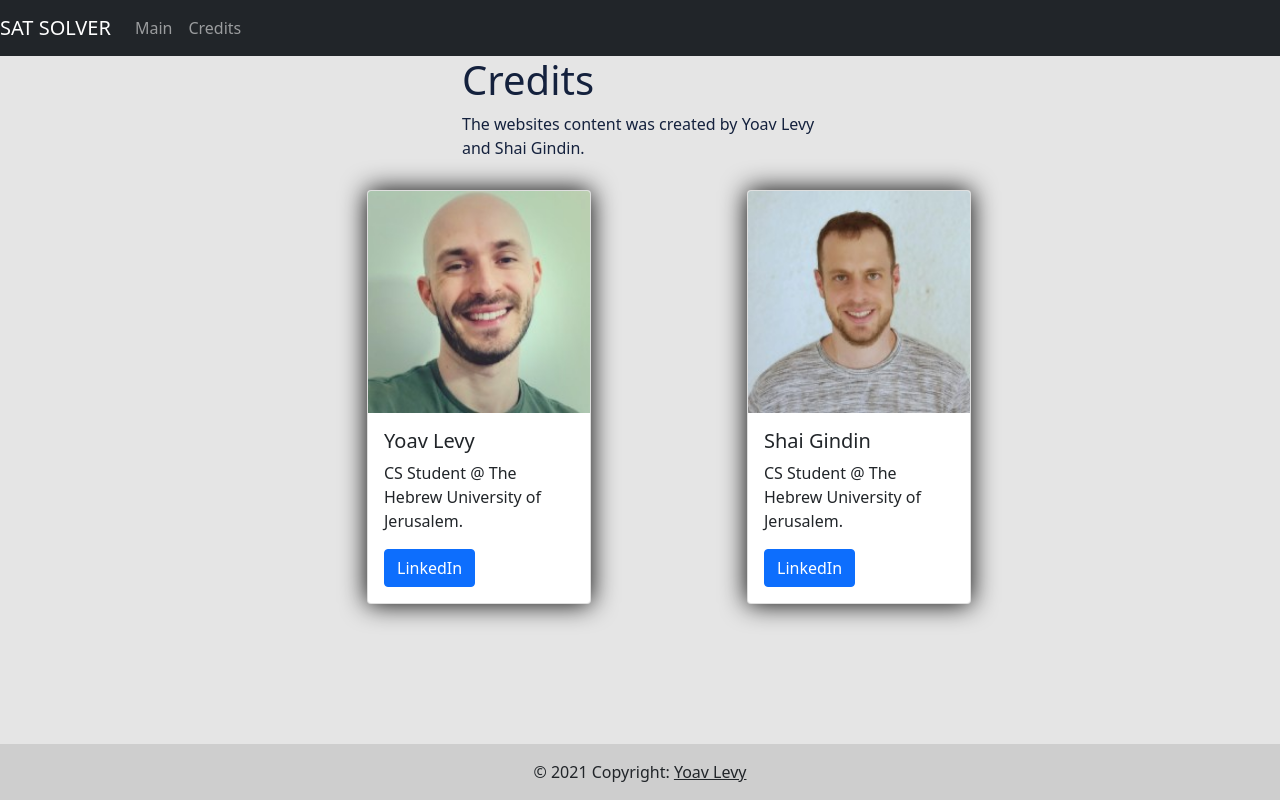
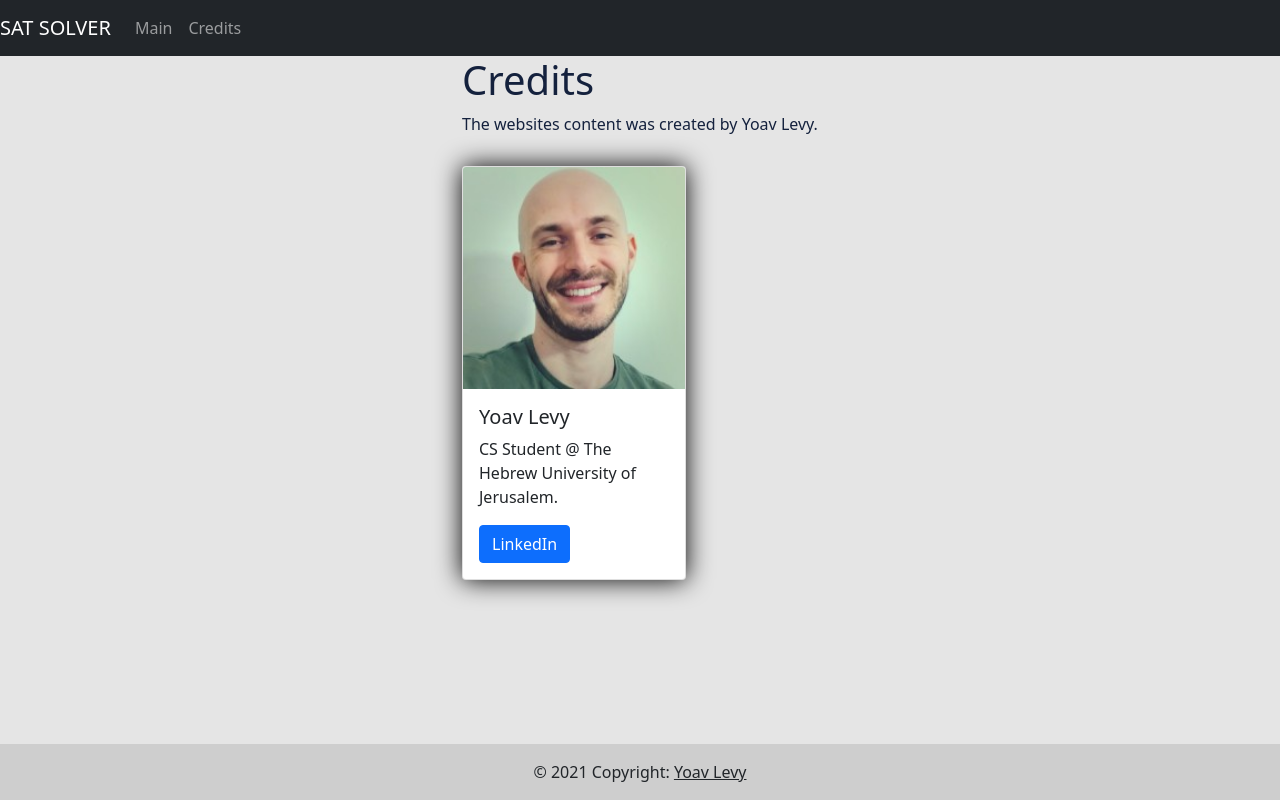
Before and after one commit to norbit8/online-sat-solver, a Flask app: page /credits in a window 1280 px wide. Run offline with Flask 2, Linux system fonts and the light colour scheme.

Commit message:
credits change

```diff
--- a/templates/credits.html
+++ b/templates/credits.html
@@ -10,13 +10,13 @@
         <div class="col"></div>
         <div class="col">
             The websites content was created by
-            Yoav Levy and Shai Gindin.
+            Yoav Levy.
         </div>
         <div class="col"></div>
     </div>
     <div class="row" style="padding-top: 30px;">
-        <div class="col-sm-3"></div>
-        <div class="col-sm-2">
+        <div class="col"></div>
+        <div class="col">
             <div class="card" style="width: 14rem;filter: drop-shadow(0 0 0.80rem rgb(0,0,0));">
                 <img src="/assets/yoav.jpeg" class="card-img-top" alt="Yoav Levy">
                 <div class="card-body">
@@ -25,21 +25,9 @@
                     <a href="https://www.linkedin.com/in/yoav-levy/" class="btn btn-primary">LinkedIn</a>
                 </div>
             </div>
-
         </div>
-        <div class="col-sm-2">
+        <div class="col">
         </div>
-        <div class="col-sm-2">
-            <div class="card" style="width: 14rem;filter: drop-shadow(0 0 0.80rem rgb(0,0,0));">
-                <img src="/assets/shai.jpeg" class="card-img-top" alt="Shai Gindin">
-                <div class="card-body">
-                    <h5 class="card-title">Shai Gindin</h5>
-                    <p class="card-text">CS Student @ The Hebrew University of Jerusalem. </p>
-                    <a href="https://www.linkedin.com/in/shai-gindin-0b1517162/" class="btn btn-primary">LinkedIn</a>
-                </div>
-            </div>
-        </div>
-    <div class="col-sm-3"></div>
     </div>
 
 
```
Also changed, not shown: assets/shai.jpeg (deleted).
